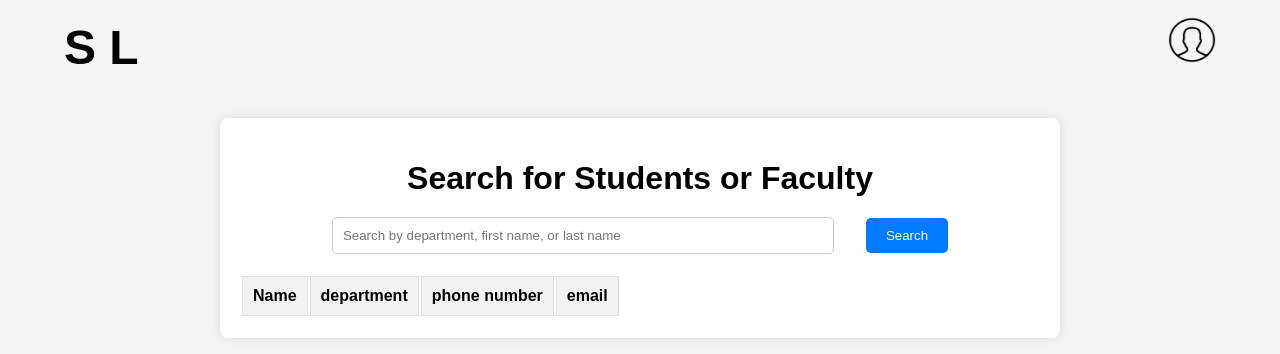
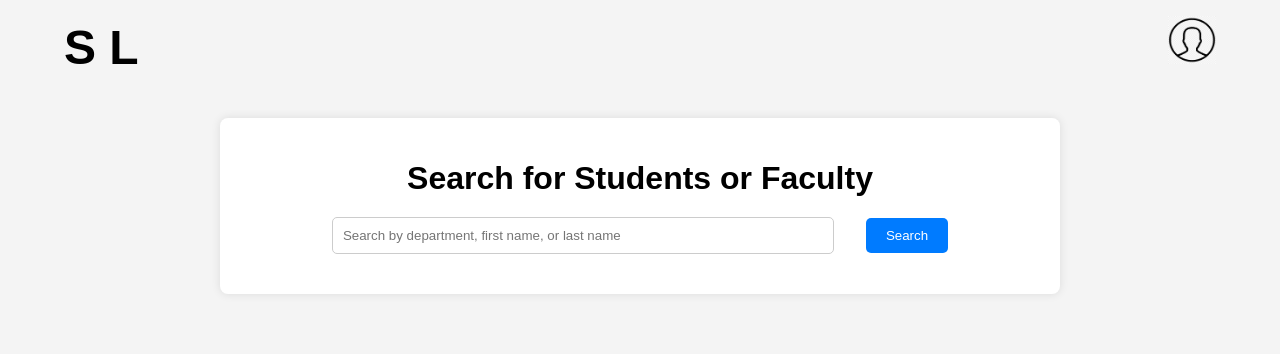
Before and after one commit to Ravii-kirann/Studentportal, a React (Create React App) app in the folder client/: page /people in a window 1280 px wide. Shown: the top 354 px of the page. Built offline with nearby package versions, Linux system fonts and the light colour scheme; the HTML template or start-up script is replaced by a standard one.

Commit message:
people small change and adding style tag in header

```diff
--- a/client/src/components/header.js
+++ b/client/src/components/header.js
@@ -48,6 +48,8 @@ export default function Header() {
                     </ul>
                 </>}
         </div>
+        <style>{`
+        `}</style>
     </div>
   )
 }
--- a/client/src/pages/People.jsx
+++ b/client/src/pages/People.jsx
@@ -3,7 +3,6 @@ import Header from '../components/header';
 import { useNavigate } from 'react-router-dom';
 
 export default function People() {
-    const navigate = useNavigate();
     const [people, setPeople] = useState([]);
     const [search, setSearch] = useState('');
 
@@ -44,7 +43,8 @@ export default function People() {
             <button  onClick={() => {handleSearch()}}>Search</button>
         </div>
         <div id="searchResults" class="search-results">
-          <table class="result-table">
+          {people && people?.length >0
+          && <table class="result-table">
             <tr><th>Name</th><th>department</th><th>phone number</th><th>email</th></tr>
             {people && people?.map(item => (<tr>
               <td>{item?.firstName + ' ' + item?.lastName}</td>
@@ -52,7 +52,7 @@ export default function People() {
               <td>{item?.phoneNumber}</td>
               <td>{item?.email}</td>
             </tr>))}
-          </table>
+          </table>}
         </div>
     </div>
     <style>
```
